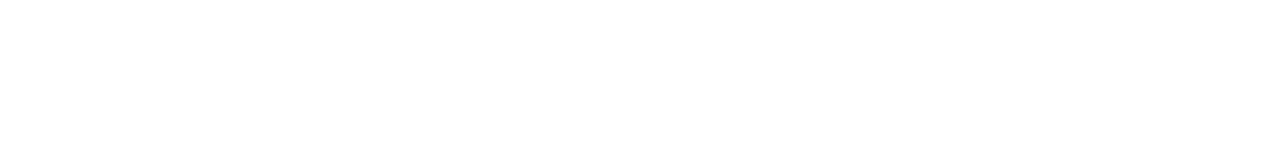
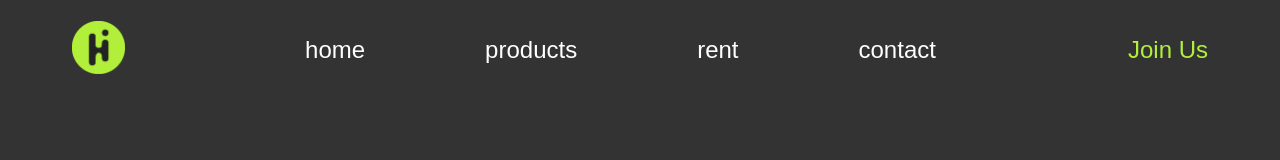
Before and after one commit to marekszwed/hiresLab, a website built with Vite: page index.html in a window 1280 px wide. Built offline with nearby package versions, Linux system fonts and the light colour scheme.

Commit message:
Added header and local fonts

```diff
--- a/index.html
+++ b/index.html
@@ -11,6 +11,30 @@
     <script src="https://kit.fontawesome.com/f0de3a3824.js" crossorigin="anonymous"></script>
   </head>
   <body>
+    <header>
+      <div class="logo">
+        <a href="#home">
+          <img src="/images/logo-green.png" class="logo__img" alt="hires lab logo">
+        </a>
+
+      </div>
+      <!-- acitve turns-on -->
+      <nav>
+        <a href="#home" class="item">home</a>
+        <a href="#" class="item">products</a>
+        <a href="#" class="item">rent</a>
+        <a href="#" class="item">contact</a>
+      </nav>
+      <div class="join">
+        <a href="#" class="join__text">Join Us</a>
+      </div>
+      <button class="burger">
+        <i class="fa-solid fa-bars open hide"></i>
+        <i class="fa-solid fa-x close"></i>
+      </button>
+    </header>
+
+
 
 
     <script type="module" src="/src/main.ts"></script>
--- /dev/null
+++ b/src/assets/fonts/fonts.scss
@@ -0,0 +1,35 @@
+@font-face {
+    font-family: 'Raleway-Thin';
+    src: url('../Raleway/Raleway-Thin.ttf') format('.ttf');
+    font-weight: 100;
+    font-style: normal;
+    font-display: swap;
+}
+@font-face {
+    font-family: 'Raleway-Regular';
+    src: url('../Raleway/Raleway-Regular.ttf') format('.ttf');
+    font-weight: 400;
+    font-style: normal;
+    font-display: swap;
+}
+@font-face {
+    font-family: 'Raleway-Medium';
+    src: url('../Raleway/Raleway-Medium.ttf') format('.ttf');
+    font-weight: 500;
+    font-style: normal;
+    font-display: swap;
+}
+@font-face {
+    font-family: 'Raleway-Bold';
+    src: url('../Raleway/Raleway-Bold.ttf') format('.ttf');
+    font-weight: 700;
+    font-style: normal;
+    font-display: swap;
+}
+@font-face {
+    font-family: 'Raleway-ExtraBold';
+    src: url('../Raleway/Raleway-ExtraBold.ttf') format('.ttf');
+    font-weight: 800;
+    font-style: normal;
+    font-display: swap;
+}
--- a/src/main.ts
+++ b/src/main.ts
@@ -1,4 +1,3 @@
 import './style.scss'
-
-
+import './assets/fonts/fonts.scss'
 import './app.ts'
--- a/src/style.scss
+++ b/src/style.scss
@@ -0,0 +1,82 @@
+*,
+*::before,
+*::after {
+	box-sizing: border-box;
+	margin: 0;
+	padding: 0;
+}
+
+:root {
+	--font-thin: 'Raleway-Thin', sans-serif;
+	--font-regular: 'Raleway-Regular', sans-serif;
+	--font-medium: 'Raleway-Medium', sans-serif;
+	--font-bold: 'Raleway-Bold', sans-serif;
+}
+
+html {
+	font-size: 62.5%;
+}
+
+body {
+	max-width: 1920px;
+	height: 100svh;
+	font-family: var(--font-regular);
+	background-color: #333;
+}
+
+body::-webkit-scrollbar {
+	display: none;
+}
+
+header {
+	position: absolute;
+	display: flex;
+	justify-content: space-between;
+	align-items: center;
+	top: 0;
+	left: 0;
+	right: 0;
+	font-size: 2.4rem;
+	background: transparent;
+	z-index: 1000;
+
+	.logo {
+		display: flex;
+		margin-left: 3em;
+
+		&__img {
+			width: 53px;
+			height: 53px;
+		}
+	}
+
+	nav,
+	.join {
+		display: flex;
+		margin: 0.5em;
+	}
+
+	nav {
+		position: relative;
+
+		.item {
+			margin: 0.5em 2em;
+			padding: 0.5em;
+			color: #fff;
+			text-decoration: none;
+		}
+	}
+
+	.join {
+		margin-right: 3em;
+
+		&__text {
+			color: #b1ef3a;
+			text-decoration: none;
+		}
+	}
+
+	.burger {
+		display: none;
+	}
+}
```
Also changed, not shown: src/assets/Raleway/Raleway-Bold.ttf (added), src/assets/Raleway/Raleway-ExtraBold.ttf (added), src/assets/Raleway/Raleway-Light.ttf (added), src/assets/Raleway/Raleway-Medium.ttf (added), src/assets/Raleway/Raleway-Regular.ttf (added), src/assets/Raleway/Raleway-Thin.ttf (added).
